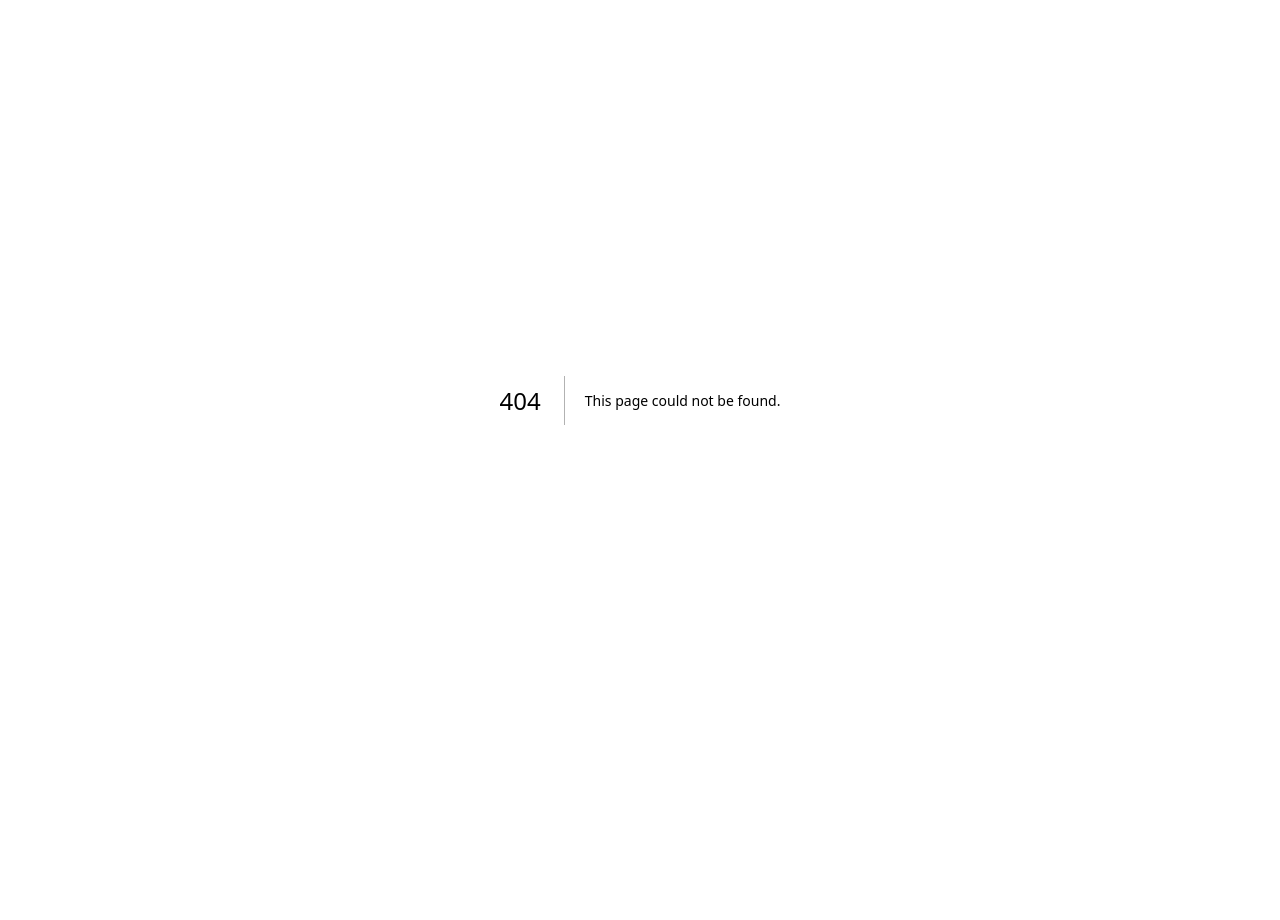
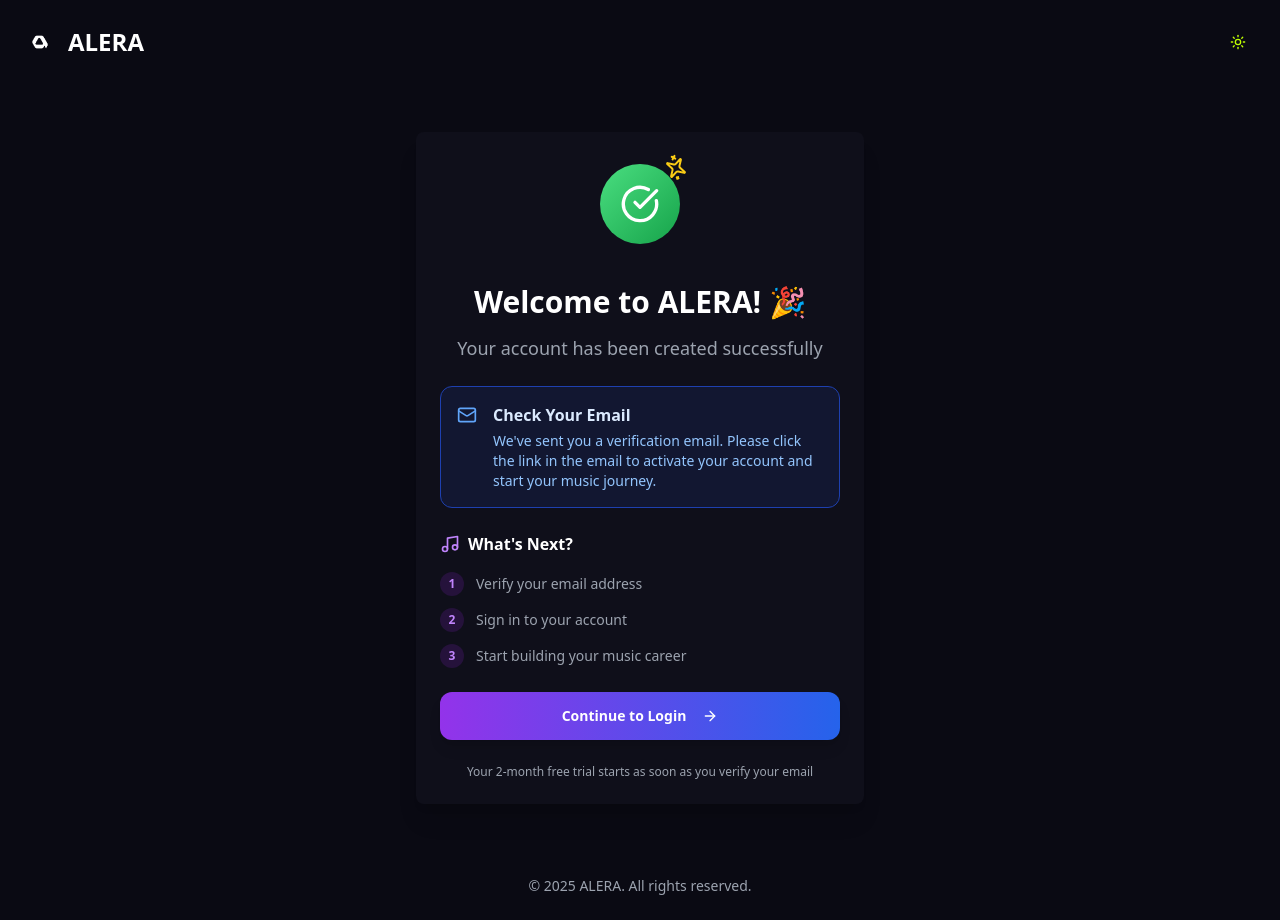
Before and after one commit to alera-fm/alera-mvp, a Next.js app: page /auth/welcome in a window 1280 px wide. Before the commit this address had no page. Before the commit the page ends 800 px from the top, so only its background shows below. Built offline with nearby package versions, Linux system fonts and the light colour scheme; a web font is replaced by a local one.

Commit message:
Added welcome page after registration

```diff
--- /dev/null
+++ b/app/auth/welcome/page.tsx
@@ -0,0 +1,10 @@
+import { WelcomePage } from "@/components/auth/welcome-page"
+import { AuthLayout } from "@/components/auth/auth-layout"
+
+export default function WelcomePageRoute() {
+  return (
+    <AuthLayout>
+      <WelcomePage />
+    </AuthLayout>
+  )
+}
--- a/components/auth/register-form.tsx
+++ b/components/auth/register-form.tsx
@@ -48,7 +48,7 @@ export function RegisterForm() {
           title: "Success",
           description: "Registration successful! Please check your email to verify your account.",
         })
-        router.push('/auth/login')
+        router.push('/auth/welcome')
       } else {
         toast({
           title: "Error",
--- /dev/null
+++ b/components/auth/welcome-page.tsx
@@ -0,0 +1,150 @@
+"use client"
+
+import type React from "react"
+import { useRouter } from "next/navigation"
+import { Button } from "@/components/ui/button"
+import { Card, CardContent, CardHeader } from "@/components/ui/card"
+import { CheckCircle, Mail, ArrowRight, Music, Sparkles } from "lucide-react"
+import { motion } from "framer-motion"
+
+export function WelcomePage() {
+  const router = useRouter()
+
+  const handleContinueToLogin = () => {
+    router.push('/auth/login')
+  }
+
+  return (
+    <motion.div
+      initial={{ opacity: 0, y: 20 }}
+      animate={{ opacity: 1, y: 0 }}
+      transition={{ duration: 0.6 }}
+      className="w-full max-w-lg mx-auto"
+    >
+      <Card className="border-0 shadow-xl bg-white dark:bg-[#0f0f1a] overflow-hidden">
+        {/* Success Header with Animation */}
+        <motion.div
+          initial={{ scale: 0 }}
+          animate={{ scale: 1 }}
+          transition={{ delay: 0.2, duration: 0.5, type: "spring" }}
+          className="flex justify-center pt-8 pb-4"
+        >
+          <div className="relative">
+            <div className="w-20 h-20 bg-gradient-to-br from-green-400 to-green-600 rounded-full flex items-center justify-center">
+              <CheckCircle className="h-10 w-10 text-white" />
+            </div>
+            {/* Sparkle animations */}
+            <motion.div
+              animate={{ rotate: 360 }}
+              transition={{ duration: 3, repeat: Infinity, ease: "linear" }}
+              className="absolute -top-2 -right-2"
+            >
+              <Sparkles className="h-6 w-6 text-yellow-400" />
+            </motion.div>
+          </div>
+        </motion.div>
+
+        <CardHeader className="text-center pb-6">
+          <motion.h1
+            initial={{ opacity: 0 }}
+            animate={{ opacity: 1 }}
+            transition={{ delay: 0.4, duration: 0.5 }}
+            className="text-3xl font-bold text-[#333] dark:text-white mb-2"
+          >
+            Welcome to ALERA! 🎉
+          </motion.h1>
+          <motion.p
+            initial={{ opacity: 0 }}
+            animate={{ opacity: 1 }}
+            transition={{ delay: 0.5, duration: 0.5 }}
+            className="text-lg text-[#666] dark:text-gray-400"
+          >
+            Your account has been created successfully
+          </motion.p>
+        </CardHeader>
+
+        <CardContent className="space-y-6">
+          {/* Email Verification Notice */}
+          <motion.div
+            initial={{ opacity: 0, x: -20 }}
+            animate={{ opacity: 1, x: 0 }}
+            transition={{ delay: 0.6, duration: 0.5 }}
+            className="flex items-start gap-4 p-4 bg-blue-50 dark:bg-blue-900/20 rounded-xl border border-blue-200 dark:border-blue-800"
+          >
+            <div className="flex-shrink-0 mt-0.5">
+              <Mail className="h-5 w-5 text-blue-600 dark:text-blue-400" />
+            </div>
+            <div>
+              <h3 className="font-semibold text-blue-900 dark:text-blue-100 mb-1">
+                Check Your Email
+              </h3>
+              <p className="text-sm text-blue-700 dark:text-blue-300">
+                We've sent you a verification email. Please click the link in the email to activate your account and start your music journey.
+              </p>
+            </div>
+          </motion.div>
+
+          {/* What's Next Section */}
+          <motion.div
+            initial={{ opacity: 0, x: 20 }}
+            animate={{ opacity: 1, x: 0 }}
+            transition={{ delay: 0.7, duration: 0.5 }}
+            className="space-y-4"
+          >
+            <h3 className="font-semibold text-[#333] dark:text-white flex items-center gap-2">
+              <Music className="h-5 w-5 text-purple-600 dark:text-purple-400" />
+              What's Next?
+            </h3>
+            <div className="space-y-3">
+              <div className="flex items-center gap-3 text-sm">
+                <div className="w-6 h-6 bg-purple-100 dark:bg-purple-900/30 rounded-full flex items-center justify-center flex-shrink-0">
+                  <span className="text-xs font-bold text-purple-600 dark:text-purple-400">1</span>
+                </div>
+                <span className="text-[#666] dark:text-gray-400">Verify your email address</span>
+              </div>
+              <div className="flex items-center gap-3 text-sm">
+                <div className="w-6 h-6 bg-purple-100 dark:bg-purple-900/30 rounded-full flex items-center justify-center flex-shrink-0">
+                  <span className="text-xs font-bold text-purple-600 dark:text-purple-400">2</span>
+                </div>
+                <span className="text-[#666] dark:text-gray-400">Sign in to your account</span>
+              </div>
+              <div className="flex items-center gap-3 text-sm">
+                <div className="w-6 h-6 bg-purple-100 dark:bg-purple-900/30 rounded-full flex items-center justify-center flex-shrink-0">
+                  <span className="text-xs font-bold text-purple-600 dark:text-purple-400">3</span>
+                </div>
+                <span className="text-[#666] dark:text-gray-400">Start building your music career</span>
+              </div>
+            </div>
+          </motion.div>
+
+          {/* Continue Button */}
+          <motion.div
+            initial={{ opacity: 0, y: 20 }}
+            animate={{ opacity: 1, y: 0 }}
+            transition={{ delay: 0.8, duration: 0.5 }}
+          >
+            <Button
+              onClick={handleContinueToLogin}
+              className="w-full h-12 bg-gradient-to-r from-purple-600 to-blue-600 hover:from-purple-700 hover:to-blue-700 text-white font-semibold rounded-xl shadow-lg hover:shadow-xl transform hover:scale-105 transition-all duration-200"
+            >
+              Continue to Login
+              <ArrowRight className="ml-2 h-5 w-5" />
+            </Button>
+          </motion.div>
+
+          {/* Additional Info */}
+          <motion.div
+            initial={{ opacity: 0 }}
+            animate={{ opacity: 1 }}
+            transition={{ delay: 0.9, duration: 0.5 }}
+            className="text-center"
+          >
+            <p className="text-xs text-[#666] dark:text-gray-400">
+              Your 2-month free trial starts as soon as you verify your email
+            </p>
+          </motion.div>
+        </CardContent>
+      </Card>
+    </motion.div>
+  )
+}
```
Also changed, not shown: 2 other files (tests, documents, lock files or other folders).
